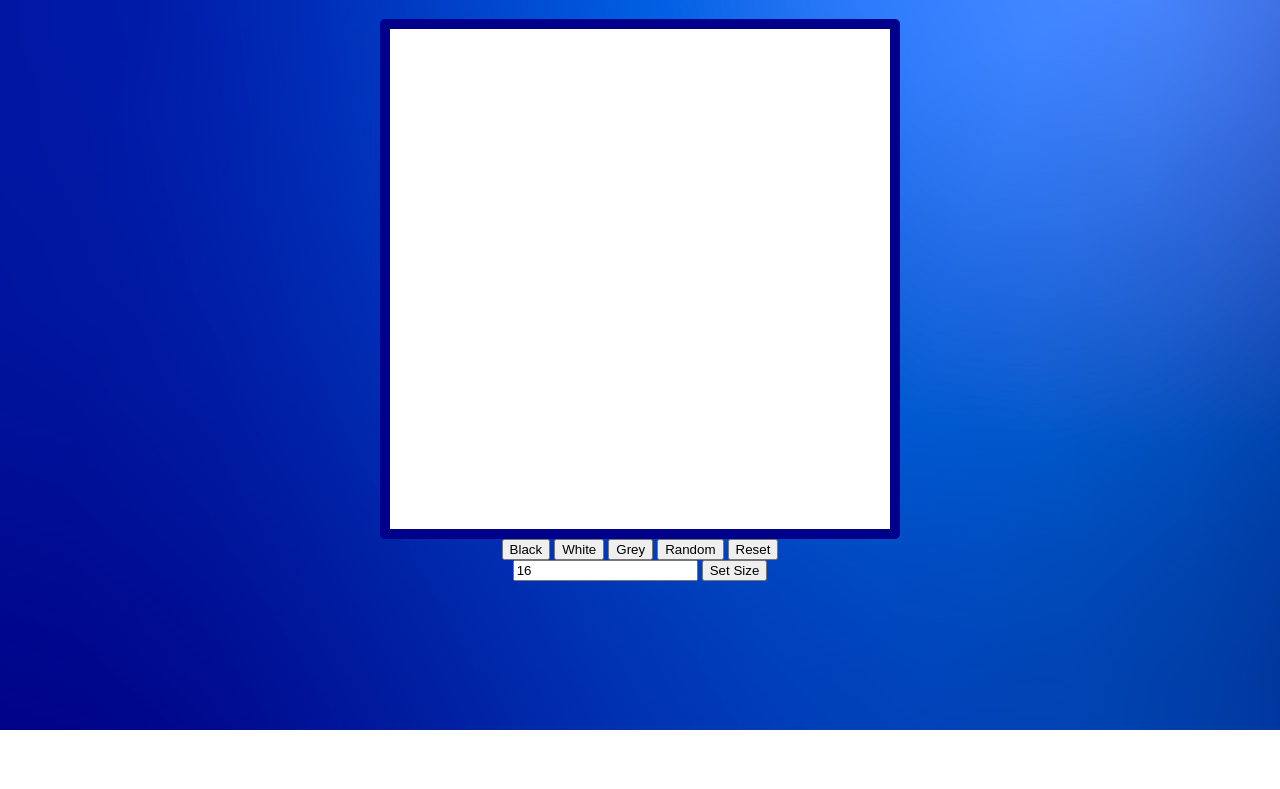
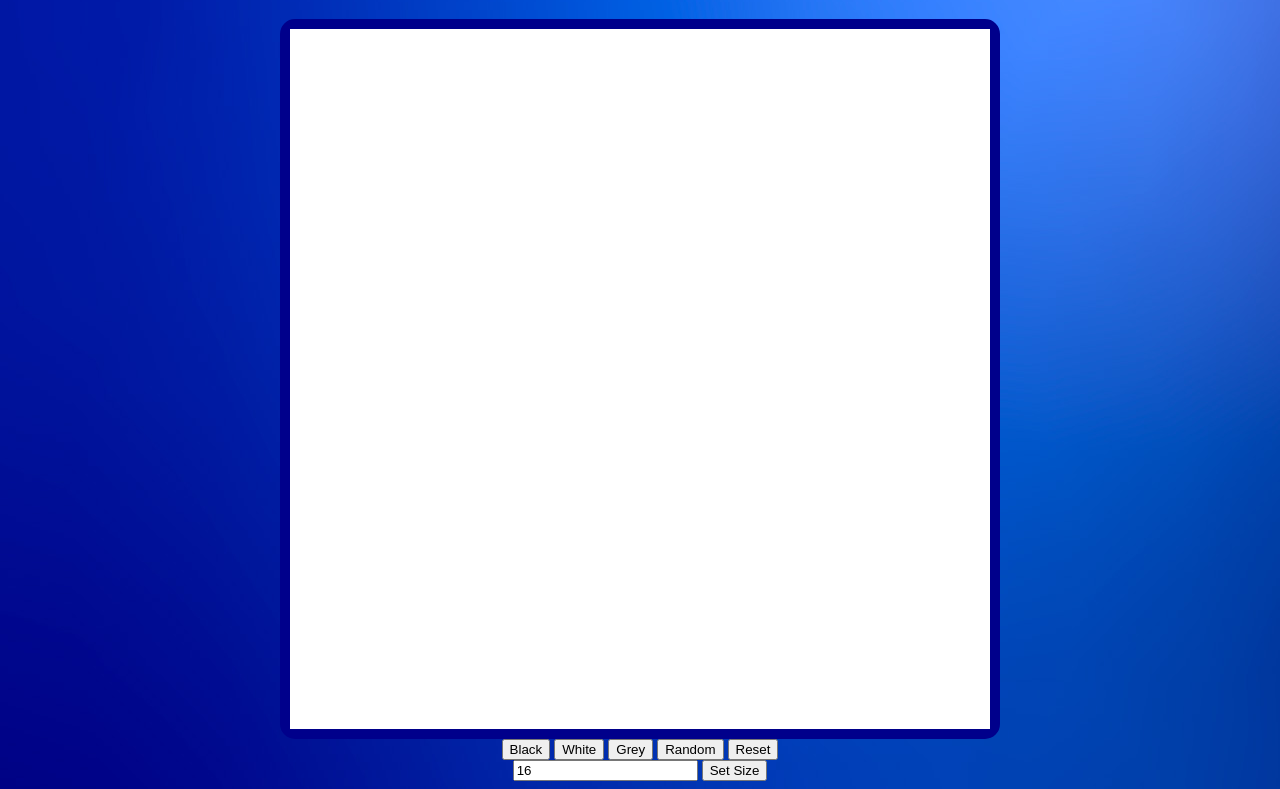
Before and after one commit to pbroz35/EtchASketch, a plain HTML site: page index.html in a window 1280 px wide. Shown: the part 70-859 px from the top of the page. Before the commit the page ends 800 px from the top, so only its background shows below. Drawn offline with Linux system fonts and the light colour scheme.

```diff
--- a/main.js
+++ b/main.js
@@ -19,7 +19,7 @@ for(let i=0; i<=amount; i++){
     }
 }
 
-populateBoard(16);
+populateBoard(32);
 
 function changeSize(input){
     if(input>=2 && input<=100){
--- a/styles.css
+++ b/styles.css
@@ -22,9 +22,9 @@ body{
 
 
 .board{
-    width:500px;
-    height: 500px;
+    width:700px;
+    height: 700px;
     display: grid;
     border: 10px solid darkblue;
-    border-radius: 5px;
+    border-radius: 15px;
 }
```
